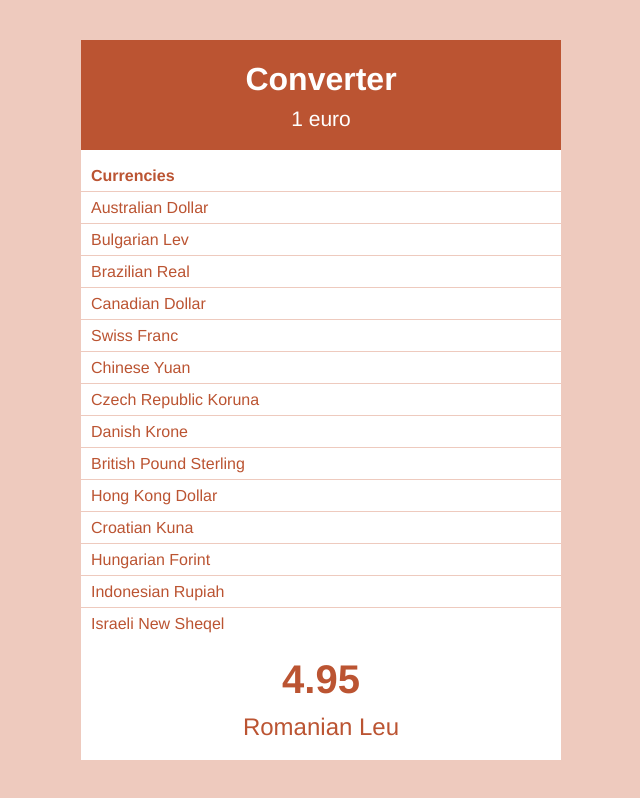
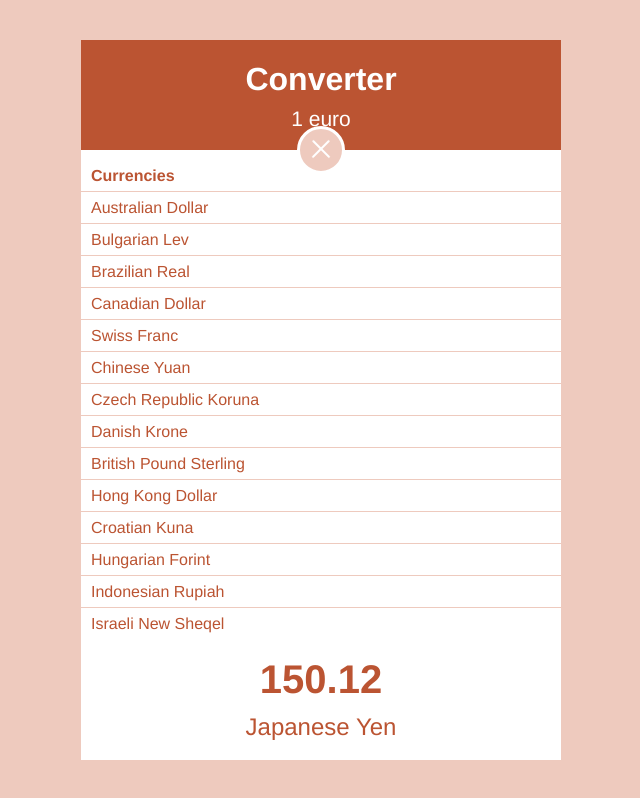
Before and after one commit to robin-plancon/Oclock-React-converter, a React (Vite) app: page / in a window 1280 px wide. Shown: the whole page, without its empty margins (319-959 px from the left). Built offline with nearby package versions, Linux system fonts and the light colour scheme.

Commit message:
add Toggler to hide currencies list

```diff
--- /dev/null
+++ b/src/@types/index.d.ts
@@ -0,0 +1,5 @@
+export interface Currency {
+  description: string;
+  code: string;
+  rate: number;
+}
--- a/src/components/App/App.tsx
+++ b/src/components/App/App.tsx
@@ -1,3 +1,5 @@
+import { useState } from 'react';
+
 import Header from './Header/Header';
 import Currencies from './Currencies/Currencies';
 import Result from './Result/Result';
@@ -7,16 +9,16 @@ import currencies from '../../data/currencies';
 import './App.scss';
 
 function App() {
-  const currentCurrency = {
-    description: 'Romanian Leu',
-    code: 'RON',
-    rate: 4.95366,
-  };
+  const [isOpen, setIsOpen] = useState(true);
+
+  const currentCurrency = currencies[16];
 
   return (
     <div className="App">
-      <Header baseAmount={1} />
-      <Currencies currencies={currencies} />
+      <Header baseAmount={1} isOpen={isOpen} setIsOpen={setIsOpen} />
+
+      {isOpen ? <Currencies currencies={currencies} /> : false}
+
       <Result currency={currentCurrency} />
     </div>
   );
--- a/src/components/App/Header/Header.scss
+++ b/src/components/App/Header/Header.scss
@@ -5,6 +5,7 @@
   color: v.$color-light;
   padding: v.$gutter * 1.5;
   text-align: center;
+  position: relative;
 
   /*
     & va être remplacé par le texte du sélecteur parent
--- a/src/components/App/Header/Header.tsx
+++ b/src/components/App/Header/Header.tsx
@@ -1,15 +1,21 @@
 import './Header.scss';
+
+import Toggler from '../Toggler/Toggler';
 
 interface HeaderProps {
   baseAmount: number;
+  isOpen: boolean;
+  setIsOpen: React.Dispatch<React.SetStateAction<boolean>>;
 }
 
-function Header({ baseAmount }: HeaderProps) {
+function Header({ baseAmount, isOpen, setIsOpen }: HeaderProps) {
   return (
     <header className="header">
       <h1 className="header-title">Converter</h1>
 
       <p className="header-amount">{baseAmount} euro</p>
+
+      <Toggler isOpen={isOpen} setIsOpen={setIsOpen} />
     </header>
   );
 }
--- /dev/null
+++ b/src/components/App/Toggler/Toggler.scss
@@ -0,0 +1,152 @@
+@use '../../../styles/variables' as v;
+
+$toggler-width: 4.8rem;
+$toggler-width-semi: calc($toggler-width / 2);
+$toggler-width-mini: calc($toggler-width / 20);
+
+.toggler {
+  align-items: center;
+  background: v.$color-alt;
+  border: 3px solid v.$color-light;
+  border-radius: 50%;
+  bottom: -$toggler-width-semi;
+  color: v.$color;
+  display: flex;
+  font-size: $toggler-width-semi;
+  height: $toggler-width;
+  justify-content: center;
+  left: 50%;
+  position: absolute;
+  transform: translateX(-50%);
+  width: $toggler-width;
+
+  &-btn {
+    background: transparent;
+    border: 0;
+    cursor: pointer;
+    padding: 0;
+
+    span {
+      background: v.$color-light;
+      border-radius: $toggler-width-mini;
+      display: block;
+      height: $toggler-width-mini;
+      position: relative;
+      transition: all 0.3s;
+      width: $toggler-width-semi;
+
+      &:nth-child(1) {
+        animation: ease 0.7s top forwards;
+      }
+
+      &:nth-child(2) {
+        animation: ease 0.7s scaled forwards;
+      }
+
+      &:nth-child(3) {
+        animation: ease 0.7s bottom forwards;
+      }
+    }
+
+    span + span {
+      margin-top: $toggler-width-mini * 2;
+    }
+
+    &--open {
+      span {
+        &:nth-child(1) {
+          animation: ease 0.7s top-close forwards;
+        }
+
+        &:nth-child(2) {
+          animation: ease 0.7s scaled-close forwards;
+        }
+
+        &:nth-child(3) {
+          animation: ease 0.7s bottom-close forwards;
+        }
+      }
+    }
+  }
+}
+
+@keyframes top {
+  0% {
+    top: 0.72rem;
+    transform: rotate(45deg);
+  }
+  50% {
+    top: 0.72rem;
+    transform: rotate(0deg);
+  }
+  100% {
+    top: 0;
+    transform: rotate(0deg);
+  }
+}
+
+@keyframes bottom {
+  0% {
+    bottom: 0.72rem;
+    transform: rotate(-45deg);
+  }
+  50% {
+    bottom: 0.72rem;
+    transform: rotate(0);
+  }
+  100% {
+    bottom: 0;
+    transform: rotate(0);
+  }
+}
+
+@keyframes scaled {
+  0% {
+    transform: scale(0);
+  }
+  50% {
+    transform: scale(0);
+  }
+  100% {
+    transform: scale(1);
+  }
+}
+
+@keyframes top-close {
+  0% {
+    top: 0;
+    transform: rotate(0);
+  }
+  50% {
+    top: 0.72rem;
+    transform: rotate(0);
+  }
+  100% {
+    top: 0.72rem;
+    transform: rotate(45deg);
+  }
+}
+
+@keyframes bottom-close {
+  0% {
+    bottom: 0;
+    transform: rotate(0);
+  }
+  50% {
+    bottom: 0.72rem;
+    transform: rotate(0);
+  }
+  100% {
+    bottom: 0.72rem;
+    transform: rotate(-45deg);
+  }
+}
+
+@keyframes scaled-close {
+  50% {
+    transform: scale(0);
+  }
+  100% {
+    transform: scale(0);
+  }
+}
--- /dev/null
+++ b/src/components/App/Toggler/Toggler.tsx
@@ -0,0 +1,29 @@
+import './Toggler.scss';
+
+interface TogglerProps {
+  isOpen: boolean;
+  setIsOpen: React.Dispatch<React.SetStateAction<boolean>>;
+}
+
+function Toggler({ isOpen, setIsOpen }: TogglerProps) {
+  const handleClick = () => {
+    console.log('click');
+    setIsOpen(!isOpen);
+  };
+
+  return (
+    <div className="toggler">
+      <button
+        type="button"
+        className={isOpen ? 'toggler-btn toggler-btn--open' : 'toggler-btn'}
+        onClick={handleClick}
+      >
+        <span />
+        <span />
+        <span />
+      </button>
+    </div>
+  );
+}
+
+export default Toggler;
```
Also changed, not shown: src/components/App/Currencies/Currencies.tsx (+4 -6 lines).
